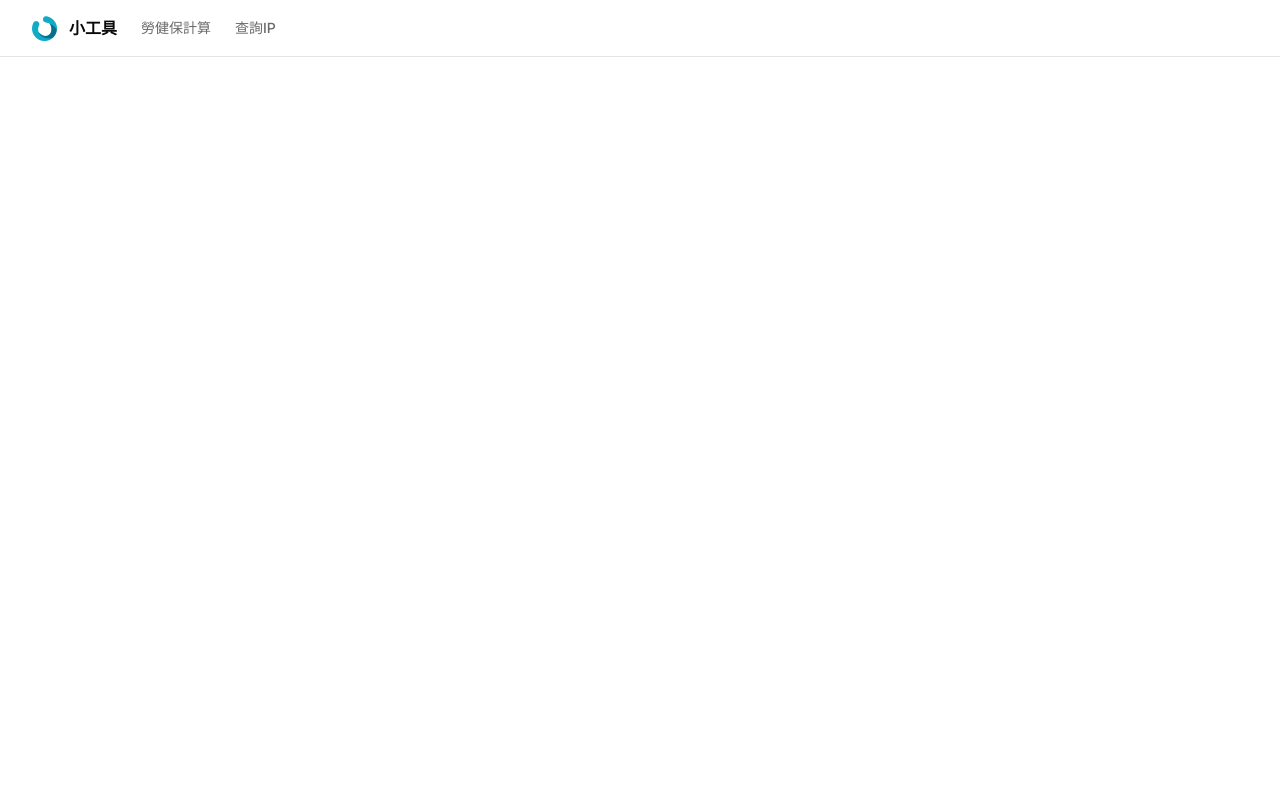
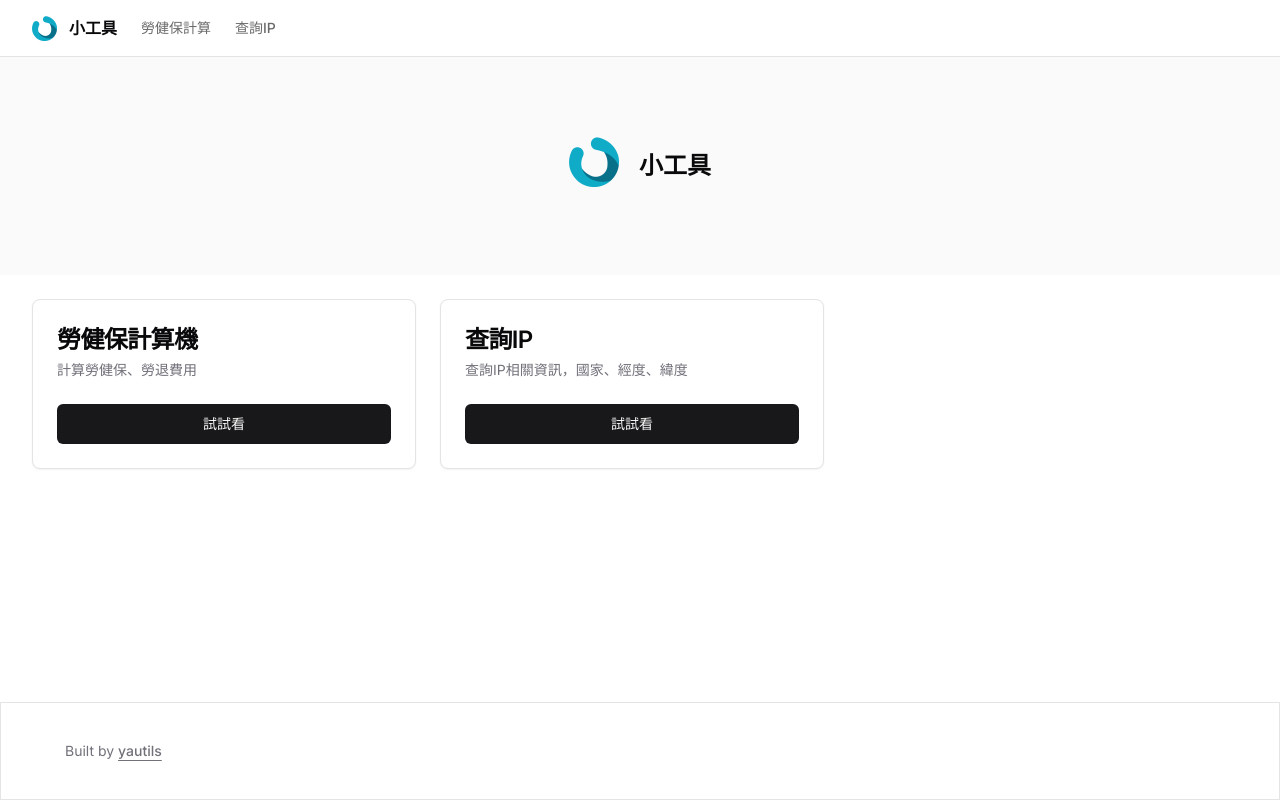
Before and after one commit to haoolii/ceres, a Next.js app: page / in a window 1280 px wide. Shown: the top 801 px of the page. Built offline with nearby package versions, Linux system fonts and the light colour scheme.

Commit message:
feat: add home

```diff
--- a/app/page.tsx
+++ b/app/page.tsx
@@ -1,6 +1,56 @@
+import { Button } from "@/components/ui/button";
+import { Card, CardContent, CardDescription, CardFooter, CardHeader, CardTitle } from "@/components/ui/card";
+import Image from "next/image";
+import Link from "next/link";
 
 export default function Home() {
   return (
-    <main className="flex min-h-screen flex-col items-center justify-between p-24"></main>
+    <main className="">
+      <div className=" bg-primary-foreground py-20 flex justify-center">
+        <div className="flex items-center gap-4">
+          <div className="pb-2">
+            <Image
+              className="relative mr-1"
+              src="/logo.png"
+              alt="yautils Logo"
+              width={50}
+              height={50}
+              priority
+            />
+          </div>
+          <h1 className="text-2xl font-bold">小工具</h1>
+        </div>
+      </div>
+      <div className="container py-6 flex flex-col md:flex-row gap-6">
+        <div className="w-full md:w-96">
+          <Card>
+            <CardHeader className="space-y-1">
+              <CardTitle className="text-2xl">勞健保計算機</CardTitle>
+              <CardDescription>計算勞健保、勞退費用</CardDescription>
+            </CardHeader>
+            {/* <CardContent className="grid gap-4"></CardContent> */}
+            <CardFooter>
+              <Link href="/LHI" className="w-full">
+                <Button className="w-full">試試看</Button>
+              </Link>
+            </CardFooter>
+          </Card>
+        </div>
+        <div className="w-full md:w-96">
+          <Card>
+            <CardHeader className="space-y-1">
+              <CardTitle className="text-2xl">查詢IP</CardTitle>
+              <CardDescription>查詢IP相關資訊，國家、經度、緯度</CardDescription>
+            </CardHeader>
+            {/* <CardContent className="grid gap-4"></CardContent> */}
+            <CardFooter>
+            <Link href="/my-ip" className="w-full">
+                <Button className="w-full">試試看</Button>
+              </Link>
+            </CardFooter>
+          </Card>
+        </div>
+      </div>
+    </main>
   );
 }
```
